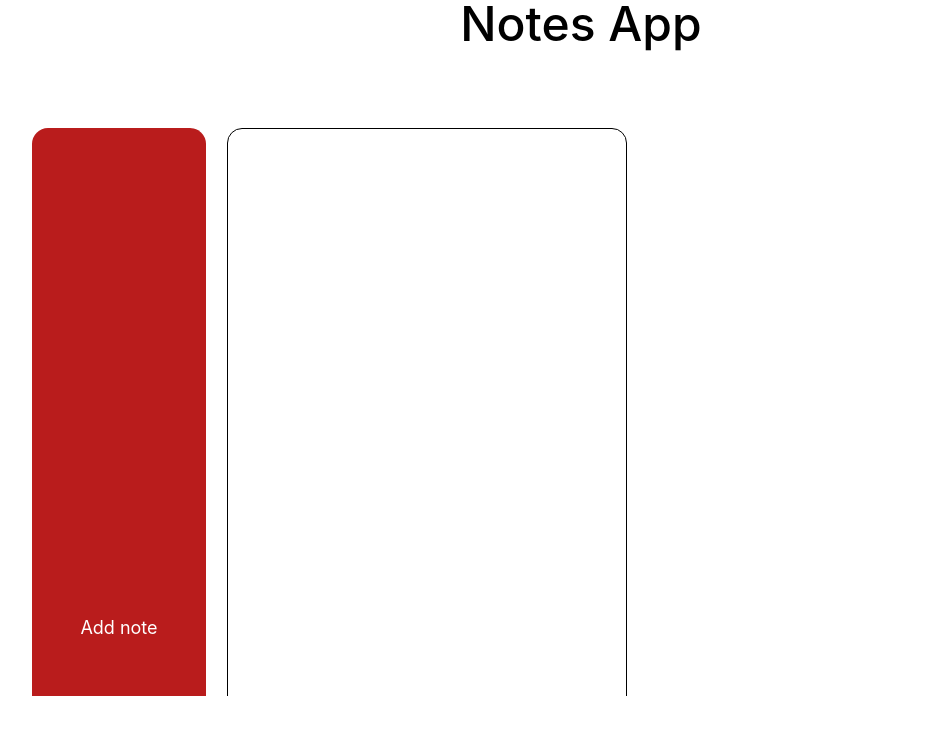
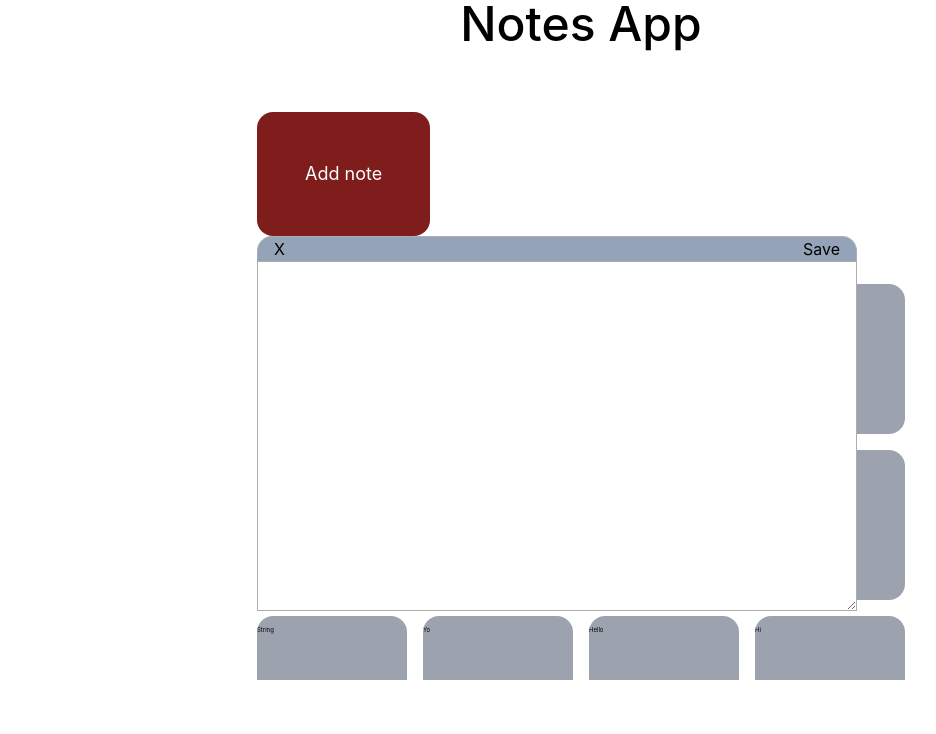
Before and after one commit to ZoranMustac/NoteApp, a React (Create React App) app: page / in a window 1280 px wide. Both pictures are taken after a click on the button "Add note". Shown: the top 734 px of the page, without its empty margins (59-995 px from the left). Built offline with nearby package versions, Linux system fonts and the light colour scheme.

Commit message:
Dynamically adds notes

```diff
--- a/src/components/Home.tsx
+++ b/src/components/Home.tsx
@@ -1,24 +1,97 @@
-import React, { useState } from "react";
+import React, { useEffect, useState } from "react";
 import "../css/styles.scss";
+import Notes from "./Notes";
+import TextareaPopup from "./TextareaPopup";
 
 function Home() {
+  const [notes, setNotes] = useState([
+    {
+      id: 0,
+      text: "String",
+    },
+    {
+      id: 1,
+      text: "Yo",
+    },
+    {
+      id: 2,
+      text: "Hello",
+    },
+    {
+      id: 3,
+      text: "Hi",
+    },
+    {
+      id: 0,
+      text: "String",
+    },
+    {
+      id: 1,
+      text: "Yo",
+    },
+    {
+      id: 2,
+      text: "Hello",
+    },
+    {
+      id: 3,
+      text: "Hi",
+    },
+    {
+      id: 0,
+      text: "String",
+    },
+    {
+      id: 1,
+      text: "Yo",
+    },
+    {
+      id: 2,
+      text: "Hello",
+    },
+    {
+      id: 3,
+      text: "Hi",
+    },
+  ]);
+
   const [show, setShow] = useState(false);
+
+  const closePopup = () => {
+    setShow(false);
+  };
+
+  const data = (note: any) => {
+    return <Notes key={note.id} text={note.text} />;
+  };
+
+  useEffect(() => {
+    const savedNotes = localStorage.getItem("notes");
+  }, []);
+
+  useEffect(() => {
+    localStorage.setItem("notes", JSON.stringify(notes));
+  }, [notes]);
+
   return (
     <div>
-      <h1 className="text-5xl font-medium text-center">Notes App</h1>
-      <div className="pt-12">
+      <h1 className="text-5xl font-medium text-center pb-8">Notes App</h1>
       <div className="container px-8 pt-8 rounded-xl aligning">
-          <div className="grid grid-cols-4 gap-4 justify-items-center">
         <button
           onClick={() => setShow(true)}
           type="button"
-              className="bg-red-700 text-white p-12 text-lg rounded-2xl onHover"
+          className="bg-red-900 text-white p-12 text-lg rounded-2xl onHover"
         >
           Add note
         </button>
-            {show ? <textarea className="textarea"></textarea> : false}
+        <div className="placing">
+          {show ? (
+            <TextareaPopup setClose={closePopup}>Hello</TextareaPopup>
+          ) : (
+            false
+          )}
         </div>
-        </div>
+        <div className="grid grid-cols-4 gap-4 pt-12">{notes.map(data)}</div>
       </div>
     </div>
   );
--- a/src/components/Markdown.tsx
+++ /dev/null
@@ -1,18 +0,0 @@
-import React, { useState } from "react";
-import ReactMarkdown from "react-markdown";
-
-function Markdown() {
-  const [input, setInput] = useState("");
-  return (
-    <div>
-      <textarea
-        className="textarea"
-        value={input}
-        onChange={(e) => setInput(e.target.value)}
-      />
-      {/*<ReactMarkdown source={input} className="markdown" />*/}
-    </div>
-  );
-}
-
-export default Markdown;
--- /dev/null
+++ b/src/components/Notes.tsx
@@ -0,0 +1,20 @@
+import React, { useState } from "react";
+import "../css/styles.scss";
+import TextareaPopup from "./TextareaPopup";
+
+function Notes(props: any) {
+  const dataFromLocalStorage = localStorage.getItem("notes");
+
+  return (
+    <div>
+      <div
+        key={props.id}
+        className="bg-gray-400 text-lg rounded-2xl notes onHover"
+      >
+        {props.text}
+      </div>
+    </div>
+  );
+}
+
+export default Notes;
--- /dev/null
+++ b/src/components/TextareaPopup.tsx
@@ -0,0 +1,18 @@
+import React, { useState, useEffect } from "react";
+import Functions from "../services/Functions";
+
+function TextareaPopup(props: any) {
+  return (
+    <div>
+      <div className="bg-slate-400 backdrop">
+        <button className="float-right pr-4">Save</button>
+        <button className="pl-4" onClick={props.setClose}>
+          X
+        </button>
+      </div>
+      <textarea className="textarea"></textarea>
+    </div>
+  );
+}
+
+export default TextareaPopup;
--- a/src/css/styles.scss
+++ b/src/css/styles.scss
@@ -9,13 +9,39 @@
   margin: auto;
 }
 
+.notes{
+  overflow: hidden;
+  width: 150px;
+  height: 150px;
+  font-size: 25%;
+}
+
 .textarea{
-  border: 1px solid black;
+  border: none;
   padding: 4px;
-  height: 1000px;
-  width: 400px;
+  height: 350px;
+  width: 600px;
+  border: 1px solid rgb(173, 173, 173);
+}
+
+.placing{
+  position: absolute;
+}
+
+.backdrop{
+  border: 1px solid rgb(173, 173, 173);
   border-top-left-radius: 15px;
   border-top-right-radius: 15px;
+  border-bottom: none;
+}
+
+.onHover:hover {
+  transform: scale(1.1);
+  transition: .2s all ease;
+  overflow: hidden;
+  .active{
+    translate: 0px, 5px;
+  }
 }
 
 ::-webkit-scrollbar {
@@ -36,11 +62,3 @@
 ::-webkit-scrollbar-thumb:hover {
   background-color: rgb(216, 211, 211);
 }
-
-.onHover:hover {
-  transform: scale(1.1);
-  transition: .2s all ease;
-  .active{
-    translate: 0px, 5px;
-  }
-}
--- /dev/null
+++ b/src/services/Functions.tsx
@@ -0,0 +1,18 @@
+import React, { useState, useEffect } from "react";
+
+const Functions = () => {
+  const [notes, setNotes] = useState([
+    {
+      id: 0,
+      text: "",
+    },
+  ]);
+
+  useEffect(() => {
+    localStorage.setItem("notes", JSON.stringify(notes));
+  }, [notes]);
+
+  const saveInfo = () => {};
+};
+
+export default Functions;
```
Lines whose indentation alone changed are shown as unchanged.
